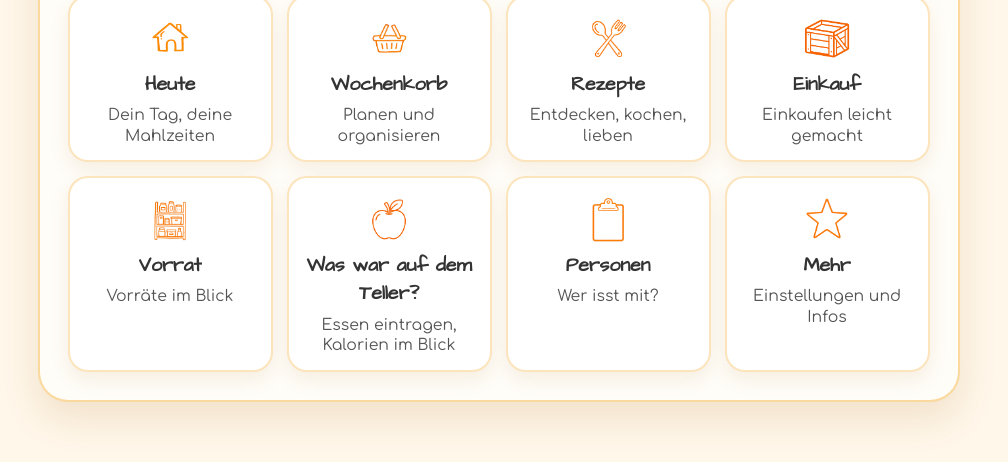
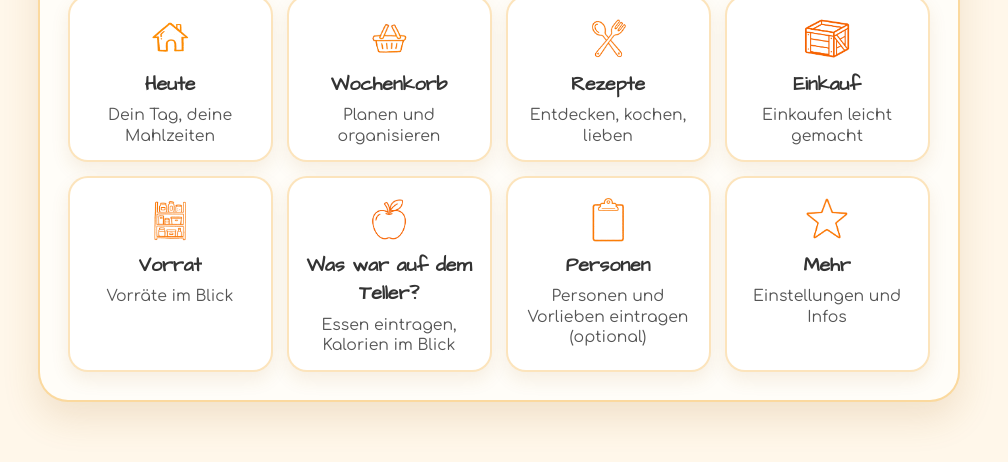
Before and after one commit to ManuelaSepp/Kuechenpilot, a plain HTML site: page index.html in a window 1280 px wide. Shown: the part 672-1134 px from the top of the page, without its empty margins (75-1083 px from the left). Drawn offline with Linux system fonts and the light colour scheme.

Commit message:
Personen: Beschreibung statt "Wer isst mit?" (#21)
- Auf Startseite, Mehr und Menü steht jetzt "Personen und Vorlieben eintragen (optional)"
- Seitentitel heißt jetzt "Personen"


Claude-Session: https://claude.ai/code/session_01HhN7zFjrRvM35DCGPj6pzr

Co-authored-by: Claude <noreply@anthropic.com>

```diff
--- a/assets/scripts/menue.js
+++ b/assets/scripts/menue.js
@@ -14,7 +14,7 @@
         { href: 'einkauf.html', titel: 'Einkauf', text: 'Einkaufen leicht gemacht', icon: 'kiste.png' },
         { href: 'vorrat.html', titel: 'Vorrat', text: 'Vorräte im Blick', icon: 'regal.png' },
         { href: 'kaloriengrab.html', titel: 'Was war auf dem Teller?', text: 'Essen eintragen, Kalorien im Blick', icon: 'apfel.png' },
-        { href: 'personen.html', titel: 'Personen', text: 'Wer isst mit?', icon: 'klemmbrett.png' },
+        { href: 'personen.html', titel: 'Personen', text: 'Personen und Vorlieben eintragen (optional)', icon: 'klemmbrett.png' },
         { href: 'mehr.html', titel: 'Mehr', text: 'Einstellungen und Infos', icon: 'stern.png' }
     ];
 
--- a/index.html
+++ b/index.html
@@ -406,7 +406,7 @@
                 <li><a class="menu-tile" href="einkauf.html"><img src="assets/icons/kiste.png" alt=""><strong>Einkauf</strong><span>Einkaufen leicht gemacht</span></a></li>
                 <li><a class="menu-tile" href="vorrat.html"><img src="assets/icons/regal.png" alt=""><strong>Vorrat</strong><span>Vorräte im Blick</span></a></li>
                 <li><a class="menu-tile" href="kaloriengrab.html"><img src="assets/icons/apfel.png" alt=""><strong>Was war auf dem Teller?</strong><span>Essen eintragen, Kalorien im Blick</span></a></li>
-                <li><a class="menu-tile" href="personen.html"><img src="assets/icons/klemmbrett.png" alt=""><strong>Personen</strong><span>Wer isst mit?</span></a></li>
+                <li><a class="menu-tile" href="personen.html"><img src="assets/icons/klemmbrett.png" alt=""><strong>Personen</strong><span>Personen und Vorlieben eintragen (optional)</span></a></li>
                 <li><a class="menu-tile" href="mehr.html"><img src="assets/icons/stern.png" alt=""><strong>Mehr</strong><span>Einstellungen und Infos</span></a></li>
             </ul>
         </nav>
```
Also changed, not shown: mehr.html (+2 -2 lines), personen.html (+1 -1 lines).
